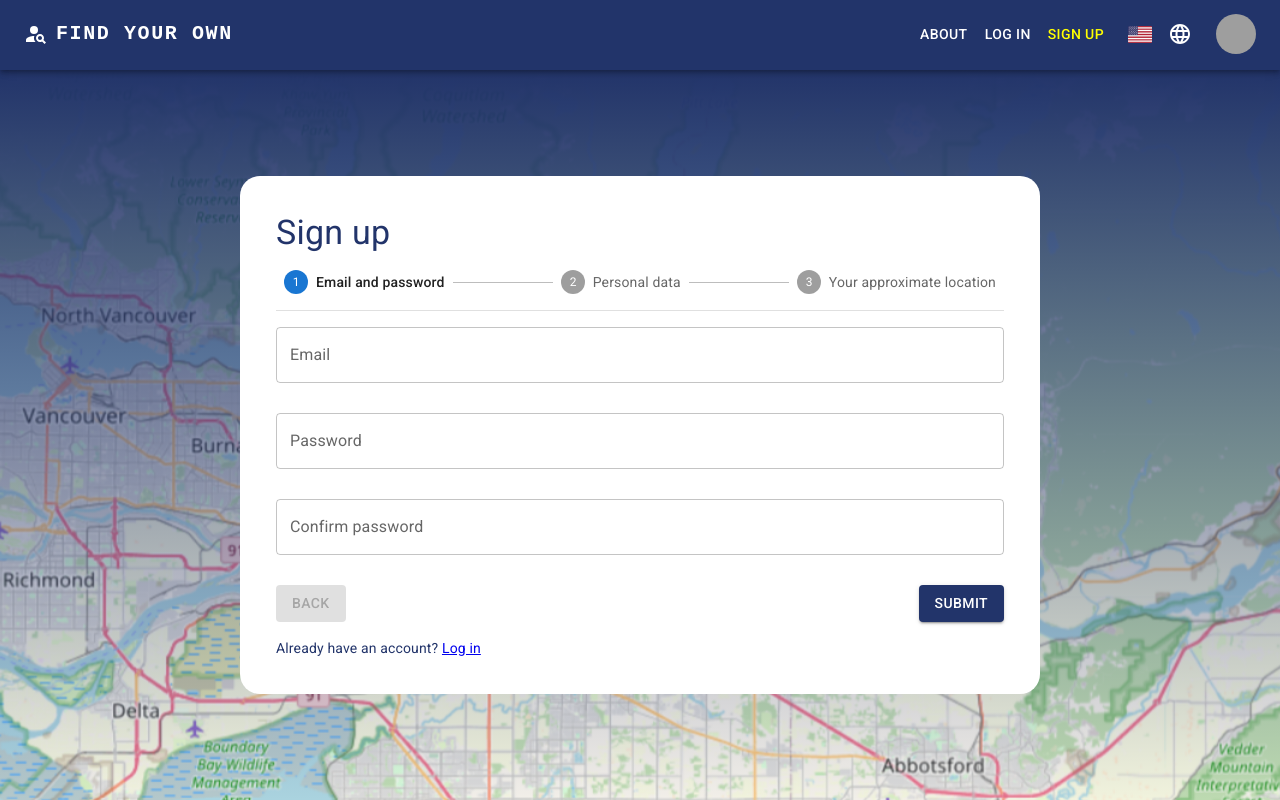
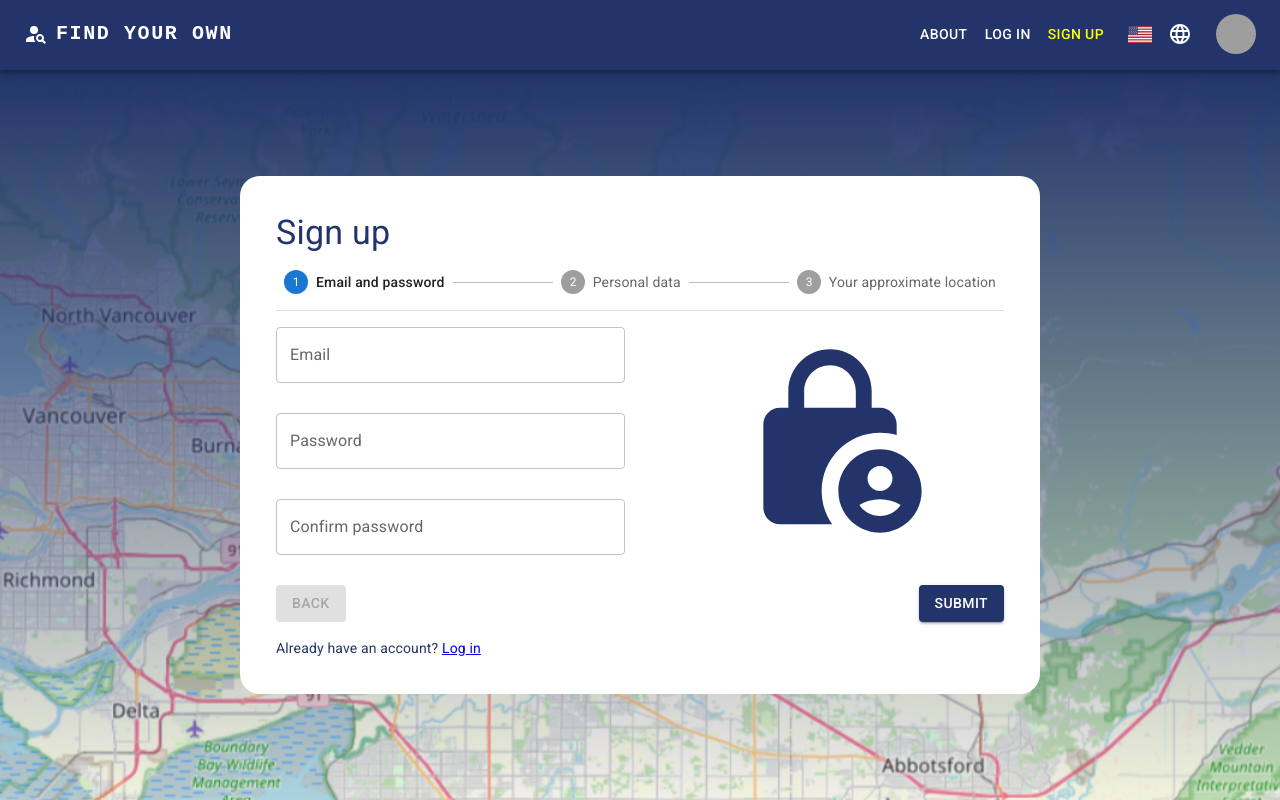
Before and after one commit to SofiiaKaparnyk/find_your_own, a React (Create React App) app in the folder fe/: page /signup in a window 1280 px wide. Built offline with nearby package versions, Linux system fonts and the light colour scheme; grey boxes are pictures that could not be loaded.

Commit message:
signup: add icon

```diff
--- a/fe/src/components/Signup/MainForm.tsx
+++ b/fe/src/components/Signup/MainForm.tsx
@@ -1,5 +1,6 @@
 import React from 'react';
-import { TextField } from '@mui/material';
+import { Box, TextField } from '@mui/material';
+import LockPersonIcon from '@mui/icons-material/LockPerson';
 import { useTranslation } from 'react-i18next';
 import * as Yup from 'yup';
 import { yupResolver } from '@hookform/resolvers/yup';
@@ -7,8 +8,8 @@ import { useForm, Controller, FieldErrors, SubmitHandler } from 'react-hook-form
 import { ISignupData } from 'types';
 
 const formStyle: Record<string | number, string & {}> = {
-  display: 'flex',
-  flexDirection: 'column',
+  display: 'grid',
+  gridTemplateColumns: '1fr 1fr',
   gap: '30px',
   marginBottom: '14px',
 };
@@ -50,6 +51,14 @@ export default function MainForm({ submitForm, formData }: IProps) {
 
   return (
     <form id="signupForm" onSubmit={handleSubmit(submitForm)} style={formStyle}>
+      <Box
+        sx={{
+          gridColumn: { xs: '1 / 3', md: '1 / 2' },
+          display: 'flex',
+          flexDirection: 'column',
+          gap: '30px',
+        }}
+      >
         {formInputs.map((input) => {
           return (
             <ControlledInput
@@ -62,6 +71,10 @@ export default function MainForm({ submitForm, formData }: IProps) {
             />
           );
         })}
+      </Box>
+      <Box sx={{ display: { xs: 'none', md: 'grid' }, placeItems: 'center' }}>
+        <LockPersonIcon sx={{ maxWidth: '200px', maxHeight: '200px', width: '100%', height: '100%' }} />
+      </Box>
     </form>
   );
 }
--- a/fe/src/index.css
+++ b/fe/src/index.css
@@ -13,7 +13,7 @@
 
 body {
   height: 100dvh;
-  overflow: hidden;
+  /* overflow: hidden; */
   font-family: -apple-system, BlinkMacSystemFont, 'Segoe UI', 'Roboto', 'Oxygen', 'Ubuntu',
     'Cantarell', 'Fira Sans', 'Droid Sans', 'Helvetica Neue', sans-serif;
   font-size: 16px;
```
Lines whose indentation alone changed are shown as unchanged.
